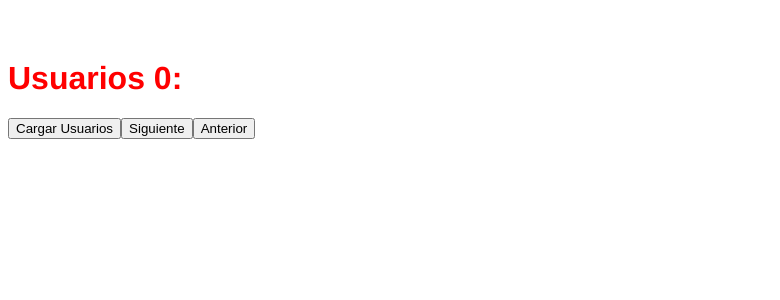
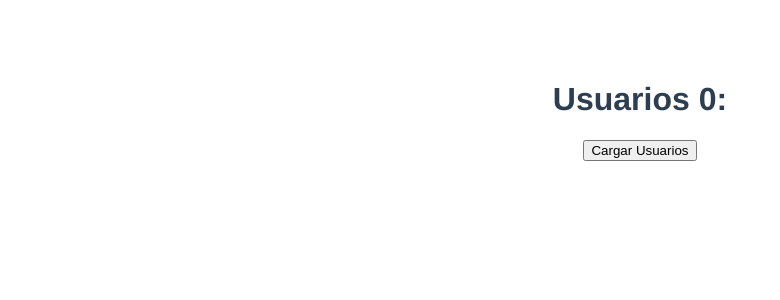
Before and after one commit to tamueka/vue-keepcoding, a Vue app: page /#/ in a window 1280 px wide. Shown: the top 300 px of the page, without its empty margins (0-780 px from the left). Built offline with nearby package versions, Linux system fonts and the light colour scheme.

Commit message:
Pintamos el usuario al hacer click

```diff
--- a/src/components/Usuario.vue
+++ b/src/components/Usuario.vue
@@ -1,20 +1,54 @@
 
 <template>
-  <div class="user">
-    <img :src="user.avatar" alt="">
-    <div>{{user.first_name}} {{user.last_name}}</div>
-    <div>{{ user.email }}</div>
+  <div v-if="profile" class="user">
+    <img :src="profile.avatar" alt="">
+    <div>{{profile.first_name}} {{profile.last_name}}</div>
+    <div>{{ profile.email }}</div>
   </div>
 </template>
 
 <script>
+import axios from 'axios';
+
+// eslint-disable-next-line no-unused-vars
+function loadUser(userId) {
+  axios.get(`https://reqres.in/api/users/${this.userId}`)
+    .then((response) => {
+      this.me = response.data.data;
+    });
+}
+
 export default {
   name: 'Usuario',
   props: {
     user: {
       type: Object,
-      required: true,
     },
+    userId: {
+      type: Number,
+    },
+  },
+  data() {
+    return {
+      me: this.user,
+    };
+  },
+  watch: {
+    userId(val) {
+      loadUser.bind(this)(val);
+    },
+  },
+  computed: {
+    profile() {
+      return this.user || this.me;
+    },
+  },
+  mounted() {
+    if (this.userId) {
+      loadUser.bind(this)(this.userId);
+    }
+    // eslint-disable-next-line no-console
+    console.log('MONTADO');
   },
 };
 </script>
--- a/src/components/Usuarios.vue
+++ b/src/components/Usuarios.vue
@@ -1,13 +1,16 @@
 
 <template>
-  <div>
-    <h1 class="red">Usuarios {{ total }}:</h1>
+  <div class="users">
+    <h1>Usuarios {{ total }}:</h1>
     <button @click="loadUsers">Cargar Usuarios</button>
-    <ul v-for="user in users" :key="user.id">
+    <ul v-for="user in users" :key="user.id" @click="loadUser(user)">
       <usuario :user='user'></usuario>
     </ul>
-    <button @click="next">Siguiente</button>
-    <button @click="prev">Anterior</button>
+    <button v-if="ifNext" @click="next">Siguiente</button>
+    <button v-if="ifPrev" @click="prev">Anterior</button>
+    <div v-if="userSelect">
+      <usuario :userId="userSelect"></usuario>
+    </div>
   </div>
 </template>
 
@@ -18,11 +21,13 @@ import Usuario from './Usuario';
 function loadUsers() {
   axios.get(`https://reqres.in/api/users?page=${this.page}`)
     .then((response) => {
-      const { data, page, total, totalPages } = response.data;
+      // eslint-disable-next-line camelcase
+      const { data, page, total, total_pages } = response.data;
       this.users = data;
       this.page = page;
       this.total = total;
-      this.totalPages = totalPages;
+      // eslint-disable-next-line camelcase
+      this.totalPages = total_pages;
     });
 }
 
@@ -37,9 +42,15 @@ export default {
       page: 1,
       total: 0,
       totalPages: 0,
+      userSelect: null,
     };
   },
   methods: {
+    loadUser(user) {
+      // eslint-disable-next-line no-console
+      console.log('load user');
+      this.userSelect = user.id;
+    },
     loadUsers() {
       loadUsers.bind(this)();
     },
@@ -50,14 +61,25 @@ export default {
     prev() {
       this.page -= 1;
       loadUsers.bind(this)();
-    }
+    },
+  },
+  computed: {
+    ifNext() {
+      return this.totalPages > this.page;
+    },
+    ifPrev() {
+      return this.page > 1;
+    },
   },
 };
 
 </script>
 
 <style scoped>
-  .red {
-    color: red
-  }
+.users {
+  display: flex;
+  align-items: center;
+  justify-content: center;
+  flex-direction: column;
+}
 </style>
```
